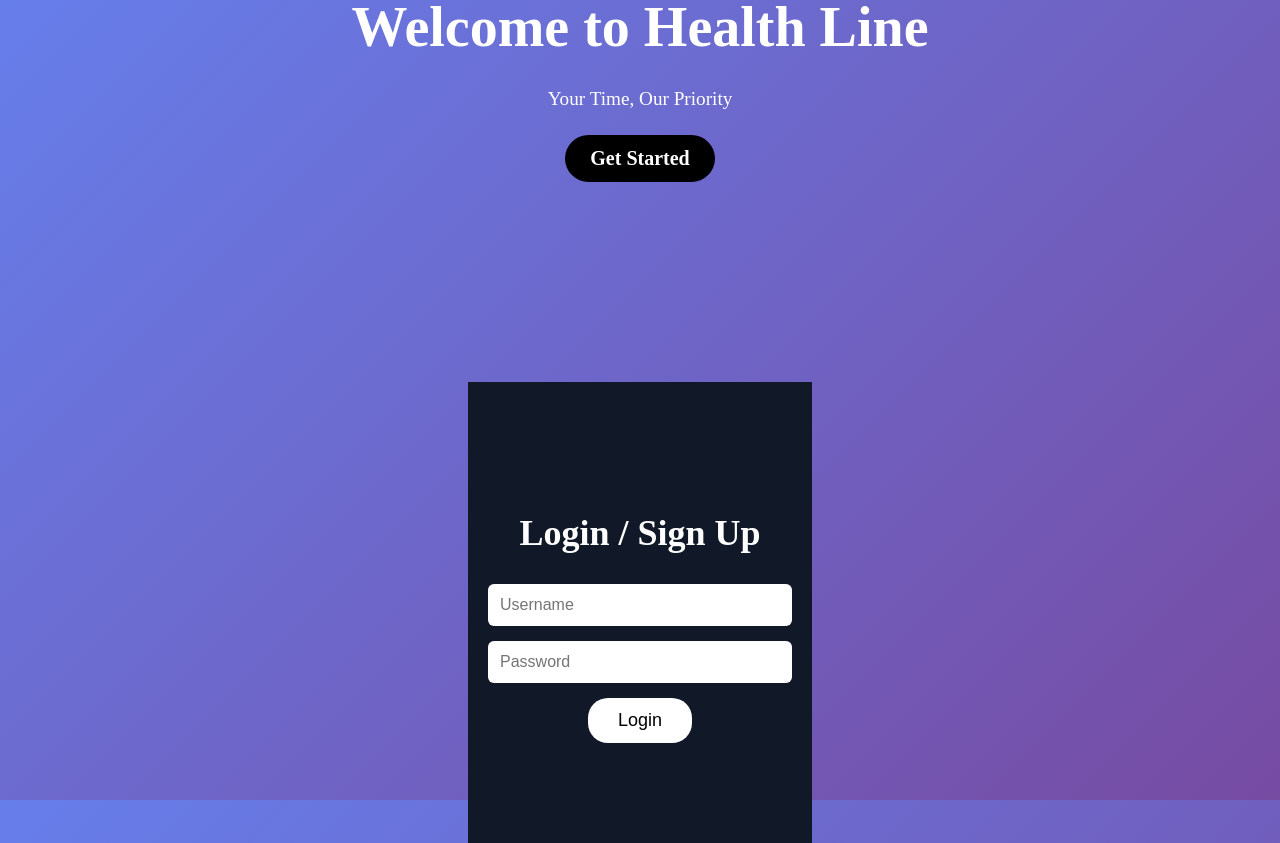
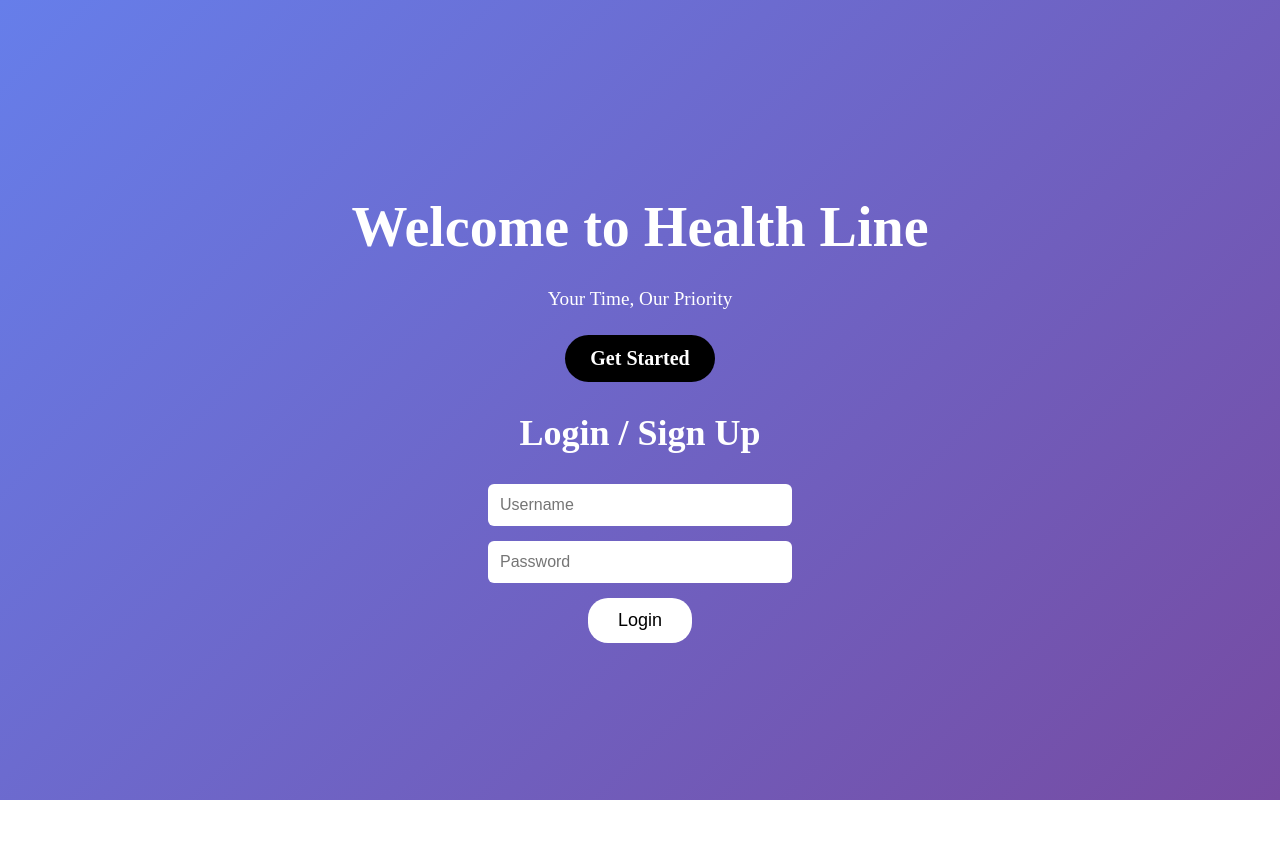
Before and after one commit to Snikap/public-index.html, a website: page public/index.html in a window 1280 px wide. After the commit the page ends 800 px from the top, so only its background shows below. Drawn offline with Linux system fonts and the light colour scheme.

Commit message:
Update style.css

```diff
--- a/public/style.css
+++ b/public/style.css
@@ -40,11 +40,16 @@
   color: black;
   transition: 0.3s ease;
 }
-.login-section {
-  margin-top: 200px;
-  padding: 100px 20px;
-  background: #111827;
+
+.login-section margin: 0;
+  font-family: 'Inter', sans-serif;
+  background: linear-gradient(90deg, #6a7be7, #7b5fc0);
+  color: white;
   text-align: center;
+}
+
+section {
+  min-height: 100vh;
 }
 
 .login-section h2 {
```
